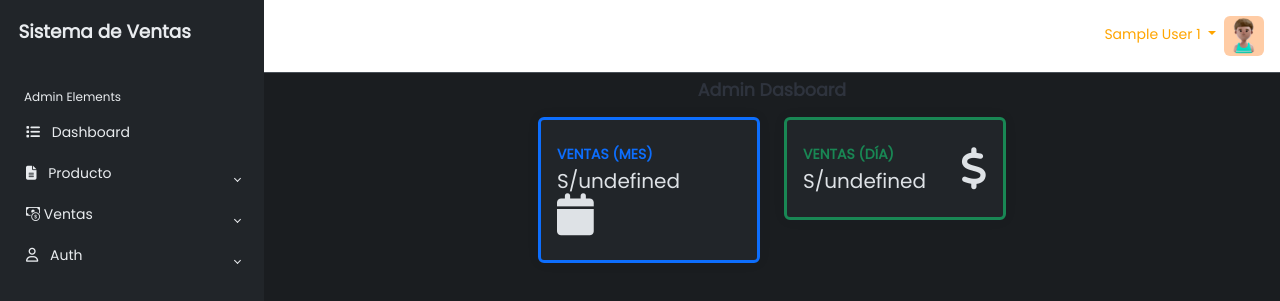
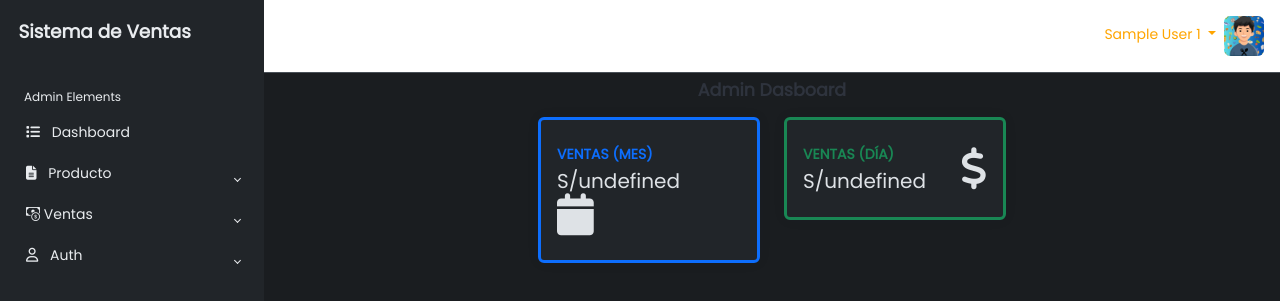
Before and after one commit to Alexzurit/PecadoCriollo, a PHP site: page /dash.php in a window 1280 px wide. Shown: the top 301 px of the page. Run offline with PHP 8.4, Linux system fonts and the light colour scheme; the visitor is signed in with stand-in values (Sample User, id 1); data that the repository does not hold is empty; some libraries are stand-ins or nearby versions.

Commit message:
modifi
modifi

```diff
--- a/login.php
+++ b/login.php
@@ -44,7 +44,7 @@
 
                 <img src="" alt="">
                 <div class="text">
-                    <p>Alex Eduardo Zurita Julca<i>- zarblex</i></p>
+                    <p>Restaurante Pecado Criollo<i>- AZJ</i></p>
                 </div>
 
             </div>
--- a/vistas/parte-superior.php
+++ b/vistas/parte-superior.php
@@ -145,7 +145,7 @@
                         </span>
                         <li class="nav-item dropdown">
                             <a href="#" data-bs-toggle="dropdown" class="nav-icon pe-md-0">
-                                <img src="image/profile.jpg" class="avatar img-fluid rounded" alt="">
+                                <img src="image/pc.png" class="avatar img-fluid rounded" alt="">
                             </a>
                             <div class="dropdown-menu dropdown-menu-end">
                                 <a href="#" class="dropdown-item">Profile</a>
```
Also changed, not shown: image/lomo saltado.jpeg (added), image/pc.png (added).
